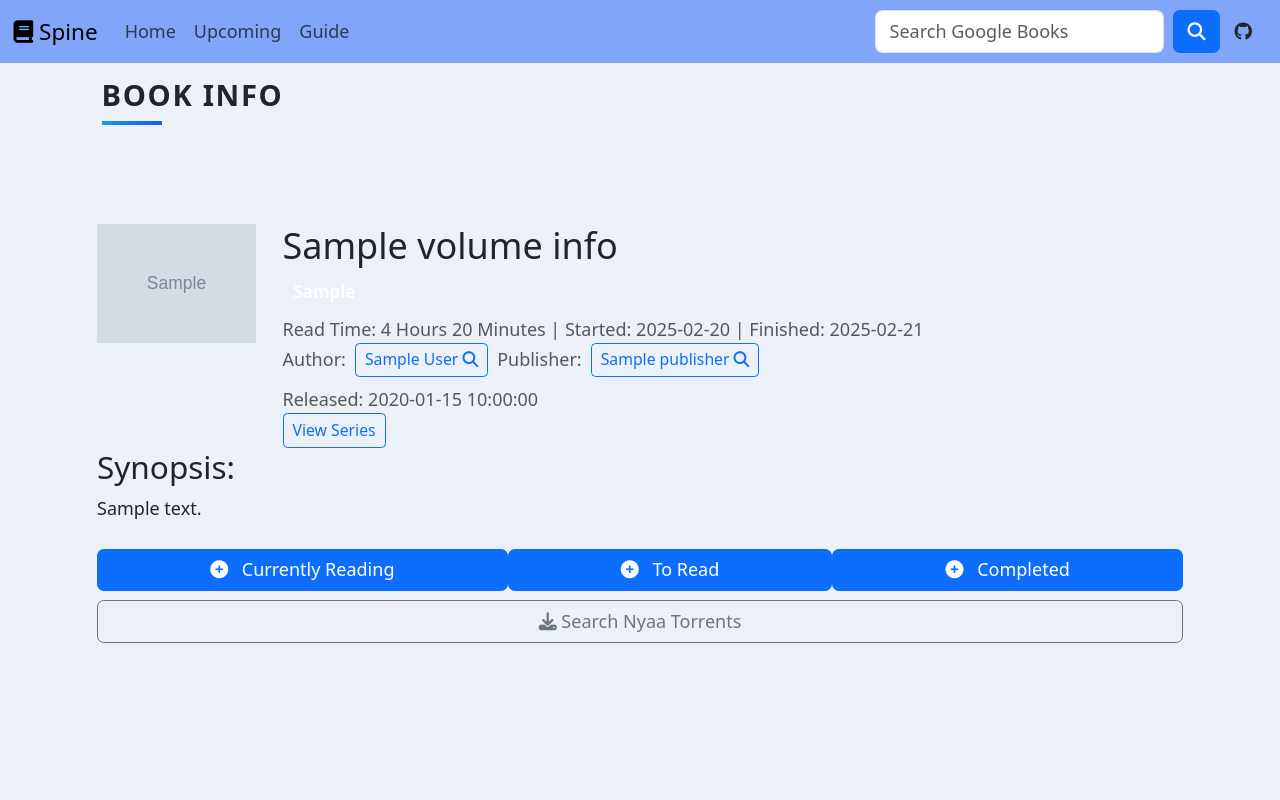
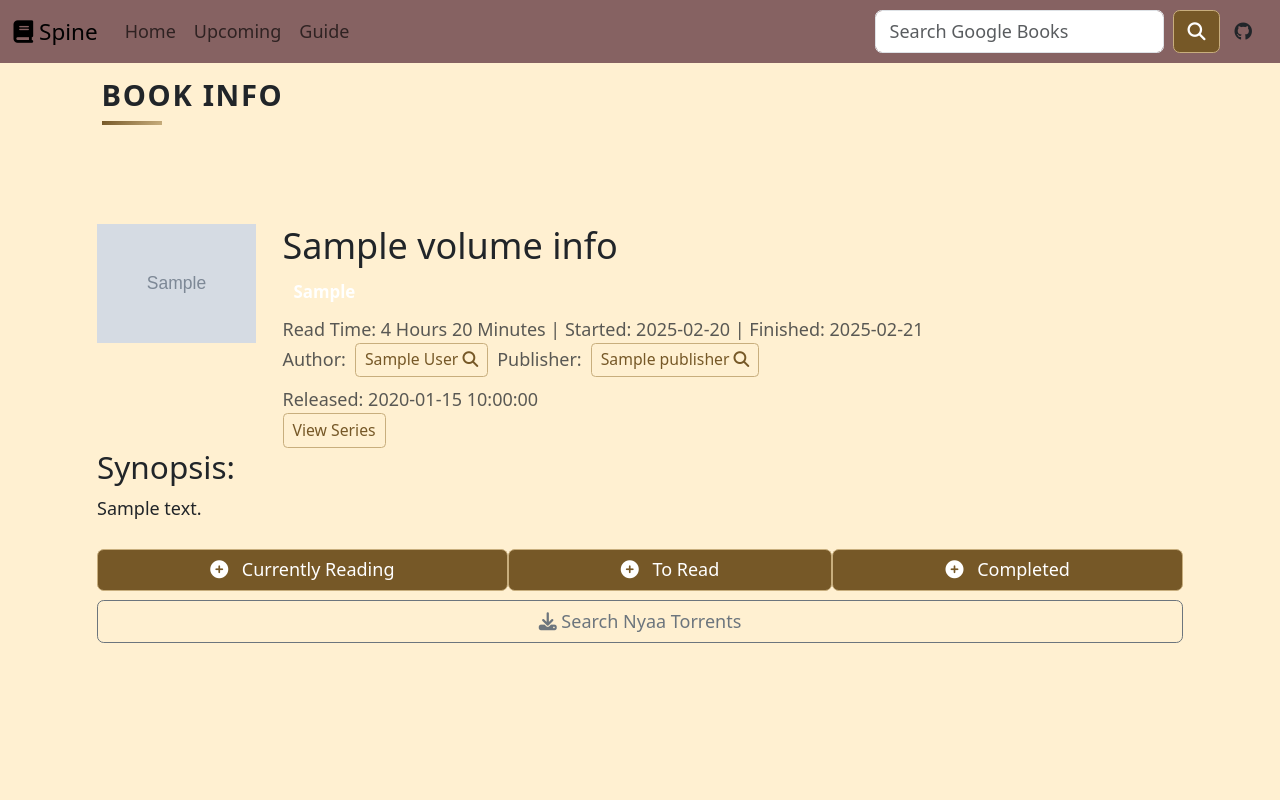
Before and after one commit to Punllarena/Spine-Bookshelf-Manager, a Flask app: page /volumeInfo/1 in a window 1280 px wide. Run offline with Flask 3, Linux system fonts and the light colour scheme; tables that the repository leaves empty hold one stand-in row (values such as "Sample post"); grey boxes marked "Sample" are stand-in pictures; a database or web service that is not in the repository returns one stand-in record (values such as "Sample title"); data that the repository does not hold is empty; some libraries are stand-ins or nearby versions.

Commit message:
Update styles.css
changed the color theme of styles.css

```diff
--- a/static/css/styles.css
+++ b/static/css/styles.css
@@ -4,7 +4,7 @@
   box-sizing: border-box;
 }
 .navbar {
-  background-color: #81a5f9;
+  background-color: rgb(134, 98, 98);
 }
 html {
   font-size: 18px;
@@ -17,7 +17,7 @@ body {
   margin: 0;
   padding: 0;
   height: 100vh;
-  background-color: #ecf0f9;
+  background-color: #fff0d1;
   background-attachment: fixed;
 }
 .large {
@@ -57,7 +57,7 @@ p.overview {
   position: absolute;
   width: 60px;
   height: 4px;
-  background: linear-gradient(135deg, #1a9be6, #1a57e6);
+  background: linear-gradient(135deg, #765827, #c8ae7d);
   bottom: 0;
 }
 .description {
@@ -66,7 +66,7 @@ p.overview {
   margin-left: 1rem;
   margin-bottom: 3rem;
 }
-.card {
+/* .card {
   color: inherit;
   cursor: pointer;
   width: calc(33% - 3rem);
@@ -76,7 +76,7 @@ p.overview {
   perspective: 1000px;
   margin: 1rem auto;
   position: relative;
-}
+} */
 @media screen and (max-width: 800px) {
   .card {
     width: calc(50% - 3rem);
@@ -121,7 +121,7 @@ p.overview {
   left: 0;
   right: 0;
   bottom: 0;
-  background: linear-gradient(135deg, #1a9be6, #1a57e6);
+  background: linear-gradient(135deg, #765827, #c8ae7d);
   opacity: 0.25;
   z-index: -1;
 }
@@ -155,7 +155,7 @@ p.overview {
   padding: 0.5em 1em;
   border-radius: 100px;
   font: inherit;
-  background: linear-gradient(135deg, #1a9be6, #1a57e6);
+  background: linear-gradient(135deg, #765827, #c8ae7d);
   border: none;
   position: relative;
   transform-style: preserve-3d;
@@ -174,8 +174,8 @@ p.overview {
   border-radius: 100px;
   left: 10px;
   top: 16px;
-  box-shadow: 0 0 10px 10px rgba(26, 87, 230, 0.25);
-  background-color: rgba(26, 87, 230, 0.25);
+  box-shadow: 0 0 10px 10px rgba(255, 255, 255, 0.25);
+  background-color: rgba(255, 255, 255, 0.25);
 }
 
 .button.delete-button {
@@ -240,3 +240,52 @@ p.overview {
   border: none;
   padding: 10px 20px;
 }
+.btn-primary {
+  background-color: #765827;
+  border-color: #c8ae7d;
+}
+.btn-primary:hover {
+  background-color: #c8ae7d;
+  border-color: #765827;
+}
+
+.btn-outline-primary {
+  color: #765827;
+  border-color: #c8ae7d;
+}
+.btn-outline-primary:hover {
+  background-color: #c8ae7d;
+  color: #765827;
+}
+
+.btn-outline-secondary {
+  rgb(134, 98, 98);
+}
+.btn-outline-secondary:hover {
+  background-color: #rgb(122, 90, 90);
+  color: #rgb(134, 98, 98);
+}
+
+a {
+  color: #765827;
+}
+a:hover {
+  color: #c8ae7d;
+}
+
+.bg-toread {
+  background-color: #3674b5;
+}
+
+.bg-currentlyreading {
+  background-color: #d98324;
+}
+
+.bg-completed {
+  background-color: #1b4d3e;
+}
+
+.card-img-top {
+  height: 240px;
+  object-fit: cover;
+}
```
